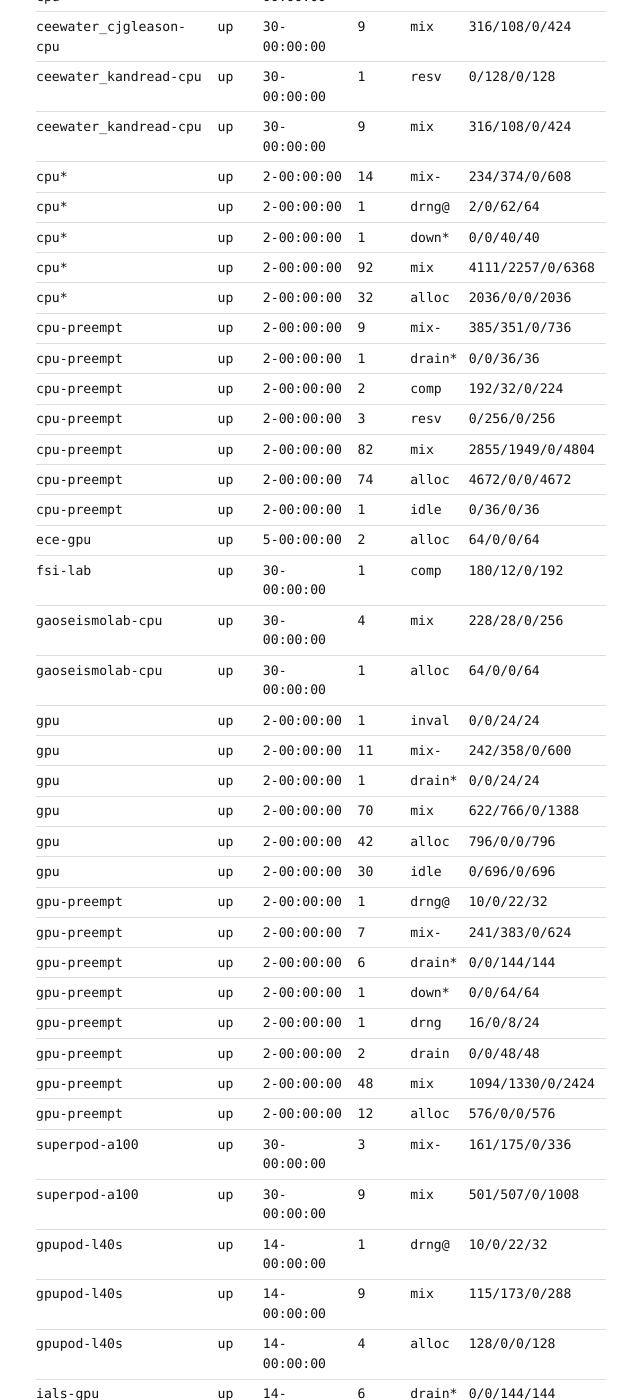
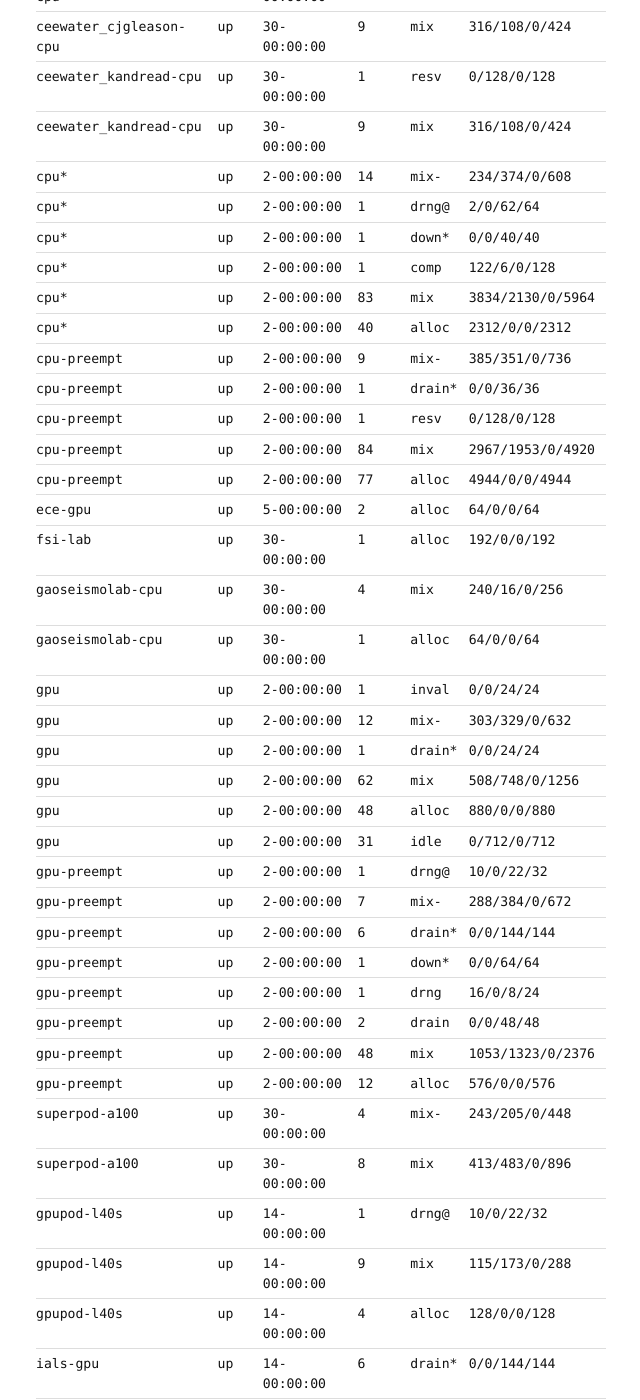
Before and after one commit to yanghangAI/yanghangAI.github.io, a Jekyll site: the page built from _pages/cluster.html, in a window 1280 px wide and 1400 px high, scrolled down 2937 px. Shown: the whole window, without its empty margins (260-900 px from the left). Built offline with Jekyll 4.4.1, drawn with Linux system fonts in a browser that asks for light colours; some of the changed text lies outside the part shown.

Commit message:
chore(dashboard): refresh cluster data 2026-05-17T17:43:20Z

```diff
--- a/assets/cluster-data.json
+++ b/assets/cluster-data.json
@@ -1,5 +1,5 @@
 {
-  "updated_utc": "2026-05-17T17:28:17Z",
+  "updated_utc": "2026-05-17T17:43:20Z",
   "user": "hangyang_umass_edu",
   "squeue": [
     {
@@ -7,7 +7,7 @@
       "partition": "gpu-preempt",
       "name": "exp0-inn-idea097-d001-full",
       "state": "RUNNING",
-      "time": "14:05:57",
+      "time": "14:20:59",
       "time_limit": "1-00:00:00",
       "nodes": "1",
       "nodelist": "ials-gpu014"
@@ -17,13 +17,22 @@
       "partition": "gpu-preempt",
       "name": "exp0-inn-idea084-d001-full",
       "state": "RUNNING",
-      "time": "14:18:38",
+      "time": "14:33:40",
       "time_limit": "1-00:00:00",
       "nodes": "1",
       "nodelist": "ials-gpu009"
     }
   ],
   "sacct_recent": [
+    {
+      "jobid": "57819229",
+      "name": "test-dec32",
+      "partition": "cpu",
+      "state": "COMPLETED",
+      "elapsed": "00:05:26",
+      "end": "2026-05-17T17:34:49",
+      "exit_code": "0:0"
+    },
     {
       "jobid": "57818997",
       "name": "final3",
@@ -284,15 +293,6 @@
       "elapsed": "00:00:12",
       "end": "2026-05-17T03:57:55",
       "exit_code": "1:0"
-    },
-    {
-      "jobid": "57807076",
-      "name": "imagehide-fp16",
-      "partition": "cpu",
-      "state": "TIMEOUT",
-      "elapsed": "00:15:18",
-      "end": "2026-05-17T03:56:39",
-      "exit_code": "0:0"
     }
   ],
   "sinfo": [
@@ -444,17 +444,25 @@
       "partition": "cpu*",
       "avail": "up",
       "timelimit": "2-00:00:00",
-      "nodes": "92",
-      "state": "mix",
-      "cpus_aiot": "4111/2257/0/6368"
+      "nodes": "1",
+      "state": "comp",
+      "cpus_aiot": "122/6/0/128"
     },
     {
       "partition": "cpu*",
       "avail": "up",
       "timelimit": "2-00:00:00",
-      "nodes": "32",
+      "nodes": "83",
+      "state": "mix",
+      "cpus_aiot": "3834/2130/0/5964"
+    },
+    {
+      "partition": "cpu*",
+      "avail": "up",
+      "timelimit": "2-00:00:00",
+      "nodes": "40",
       "state": "alloc",
-      "cpus_aiot": "2036/0/0/2036"
+      "cpus_aiot": "2312/0/0/2312"
     },
     {
       "partition": "cpu-preempt",
@@ -476,41 +484,25 @@
       "partition": "cpu-preempt",
       "avail": "up",
       "timelimit": "2-00:00:00",
-      "nodes": "2",
-      "state": "comp",
-      "cpus_aiot": "192/32/0/224"
+      "nodes": "1",
+      "state": "resv",
+      "cpus_aiot": "0/128/0/128"
     },
     {
       "partition": "cpu-preempt",
       "avail": "up",
       "timelimit": "2-00:00:00",
-      "nodes": "3",
-      "state": "resv",
-      "cpus_aiot": "0/256/0/256"
+      "nodes": "84",
+      "state": "mix",
+      "cpus_aiot": "2967/1953/0/4920"
     },
     {
       "partition": "cpu-preempt",
       "avail": "up",
       "timelimit": "2-00:00:00",
-      "nodes": "82",
-      "state": "mix",
-      "cpus_aiot": "2855/1949/0/4804"
-    },
-    {
-      "partition": "cpu-preempt",
-      "avail": "up",
-      "timelimit": "2-00:00:00",
-      "nodes": "74",
+      "nodes": "77",
       "state": "alloc",
-      "cpus_aiot": "4672/0/0/4672"
-    },
-    {
-      "partition": "cpu-preempt",
-      "avail": "up",
-      "timelimit": "2-00:00:00",
-      "nodes": "1",
-      "state": "idle",
-      "cpus_aiot": "0/36/0/36"
+      "cpus_aiot": "4944/0/0/4944"
     },
     {
       "partition": "ece-gpu",
@@ -525,8 +517,8 @@
       "avail": "up",
       "timelimit": "30-00:00:00",
       "nodes": "1",
-      "state": "comp",
-      "cpus_aiot": "180/12/0/192"
+      "state": "alloc",
+      "cpus_aiot": "192/0/0/192"
     },
     {
       "partition": "gaoseismolab-cpu",
@@ -534,7 +526,7 @@
       "timelimit": "30-00:00:00",
       "nodes": "4",
       "state": "mix",
-      "cpus_aiot": "228/28/0/256"
+      "cpus_aiot": "240/16/0/256"
     },
     {
       "partition": "gaoseismolab-cpu",
@@ -556,9 +548,9 @@
       "partition": "gpu",
       "avail": "up",
       "timelimit": "2-00:00:00",
-      "nodes": "11",
+      "nodes": "12",
       "state": "mix-",
-      "cpus_aiot": "242/358/0/600"
+      "cpus_aiot": "303/329/0/632"
     },
     {
       "partition": "gpu",
@@ -572,25 +564,25 @@
       "partition": "gpu",
       "avail": "up",
       "timelimit": "2-00:00:00",
-      "nodes": "70",
+      "nodes": "62",
       "state": "mix",
-      "cpus_aiot": "622/766/0/1388"
+      "cpus_aiot": "508/748/0/1256"
     },
     {
       "partition": "gpu",
       "avail": "up",
       "timelimit": "2-00:00:00",
-      "nodes": "42",
+      "nodes": "48",
       "state": "alloc",
-      "cpus_aiot": "796/0/0/796"
+      "cpus_aiot": "880/0/0/880"
     },
     {
       "partition": "gpu",
       "avail": "up",
       "timelimit": "2-00:00:00",
-      "nodes": "30",
+      "nodes": "31",
       "state": "idle",
-      "cpus_aiot": "0/696/0/696"
+      "cpus_aiot": "0/712/0/712"
     },
     {
       "partition": "gpu-preempt",
@@ -606,7 +598,7 @@
       "timelimit": "2-00:00:00",
       "nodes": "7",
       "state": "mix-",
-      "cpus_aiot": "241/383/0/624"
+      "cpus_aiot": "288/384/0/672"
     },
     {
       "partition": "gpu-preempt",
@@ -646,7 +638,7 @@
       "timelimit": "2-00:00:00",
       "nodes": "48",
       "state": "mix",
-      "cpus_aiot": "1094/1330/0/2424"
+      "cpus_aiot": "1053/1323/0/2376"
     },
     {
       "partition": "gpu-preempt",
@@ -660,17 +652,17 @@
       "partition": "superpod-a100",
       "avail": "up",
       "timelimit": "30-00:00:00",
-      "nodes": "3",
+      "nodes": "4",
       "state": "mix-",
-      "cpus_aiot": "161/175/0/336"
+      "cpus_aiot": "243/205/0/448"
     },
     {
       "partition": "superpod-a100",
       "avail": "up",
       "timelimit": "30-00:00:00",
-      "nodes": "9",
+      "nodes": "8",
       "state": "mix",
-      "cpus_aiot": "501/507/0/1008"
+      "cpus_aiot": "413/483/0/896"
     },
     {
       "partition": "gpupod-l40s",
@@ -748,17 +740,17 @@
       "partition": "mpi",
       "avail": "up",
       "timelimit": "2-00:00:00",
-      "nodes": "7",
+      "nodes": "5",
       "state": "resv",
-      "cpus_aiot": "0/448/0/448"
+      "cpus_aiot": "0/320/0/320"
     },
     {
       "partition": "mpi",
       "avail": "up",
       "timelimit": "2-00:00:00",
-      "nodes": "2",
+      "nodes": "4",
       "state": "mix",
-      "cpus_aiot": "44/84/0/128"
+      "cpus_aiot": "80/176/0/256"
     },
     {
       "partition": "mpi",
@@ -774,7 +766,7 @@
       "timelimit": "8:00:00",
       "nodes": "1",
       "state": "mix",
-      "cpus_aiot": "8/16/0/24"
+      "cpus_aiot": "6/18/0/24"
     },
     {
       "partition": "ood-shared",
@@ -820,17 +812,17 @@
       "partition": "toltec-cpu",
       "avail": "up",
       "timelimit": "30-00:00:00",
-      "nodes": "1",
-      "state": "comp",
-      "cpus_aiot": "12/20/0/32"
+      "nodes": "6",
+      "state": "mix",
+      "cpus_aiot": "151/41/0/192"
     },
     {
       "partition": "toltec-cpu",
       "avail": "up",
       "timelimit": "30-00:00:00",
-      "nodes": "6",
-      "state": "mix",
-      "cpus_aiot": "147/45/0/192"
+      "nodes": "1",
+      "state": "alloc",
+      "cpus_aiot": "32/0/0/32"
     },
     {
       "partition": "umd-cscdr-arm",
@@ -854,7 +846,7 @@
       "timelimit": "30-00:00:00",
       "nodes": "16",
       "state": "mix",
-      "cpus_aiot": "508/516/0/1024"
+      "cpus_aiot": "580/444/0/1024"
     },
     {
       "partition": "umd-cscdr-cpu",
@@ -886,7 +878,7 @@
       "timelimit": "30-00:00:00",
       "nodes": "2",
       "state": "mix",
-      "cpus_aiot": "91/37/0/128"
+      "cpus_aiot": "101/27/0/128"
     },
     {
       "partition": "umd-cscdr-gpu",
@@ -900,17 +892,17 @@
       "partition": "visterra",
       "avail": "up",
       "timelimit": "30-00:00:00",
-      "nodes": "2",
+      "nodes": "1",
       "state": "mix",
-      "cpus_aiot": "68/28/0/96"
+      "cpus_aiot": "44/4/0/48"
     },
     {
       "partition": "visterra",
       "avail": "up",
       "timelimit": "30-00:00:00",
-      "nodes": "5",
+      "nodes": "6",
       "state": "alloc",
-      "cpus_aiot": "240/0/0/240"
+      "cpus_aiot": "288/0/0/288"
     },
     {
       "partition": "workflow",
@@ -918,7 +910,7 @@
       "timelimit": "2-00:00:00",
       "nodes": "1",
       "state": "mix",
-      "cpus_aiot": "8/16/0/24"
+      "cpus_aiot": "6/18/0/24"
     },
     {
       "partition": "workflow",
@@ -934,7 +926,7 @@
       "timelimit": "30-00:00:00",
       "nodes": "4",
       "state": "mix",
-      "cpus_aiot": "484/28/0/512"
+      "cpus_aiot": "472/40/0/512"
     },
     {
       "partition": "zhoulin-cpu",
```
